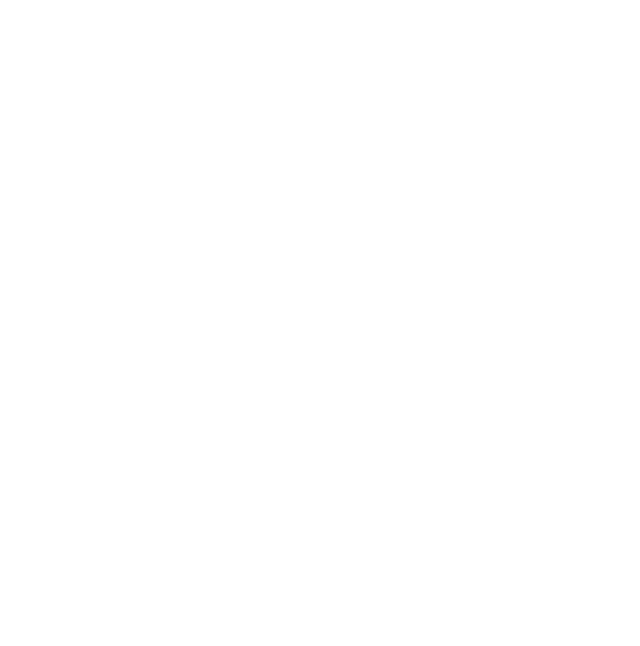
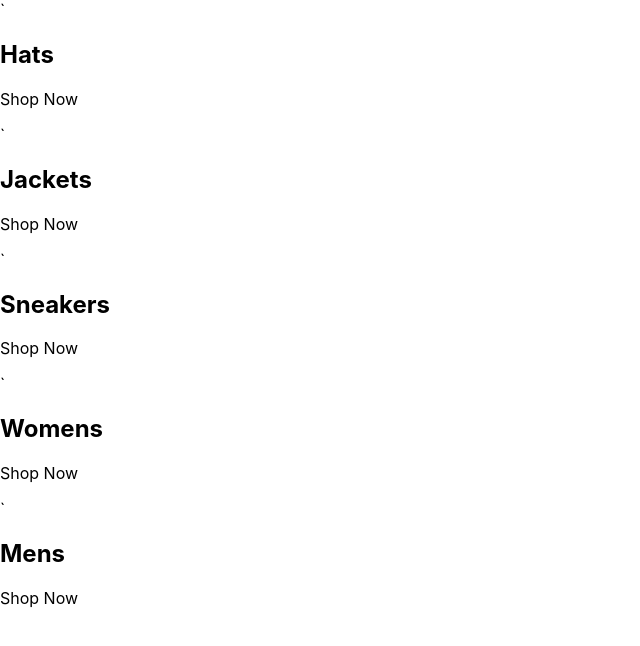
Before and after one commit to Keenan-Kimbrough/Clothing-Store-ReactJS, a React (Create React App) app: page / in a window 1280 px wide. Shown: the top 646 px of the page, without its empty margins (0-640 px from the left). Built offline with nearby package versions, Linux system fonts and the light colour scheme.

Commit message:
added base format of project

```diff
--- a/src/App.js
+++ b/src/App.js
@@ -1,9 +1,84 @@
 import logo from './logo.svg';
 import './App.css';
 
-function App() {
+const App = () => {
+  return (
+   <div>
+    <div className='categories-container'>
+    <div className='category-container'>
+      <div>
+      `<div className='category-body-container'>
+        <h2> Hats</h2>
+        <p> Shop Now </p>
 
 
+
+        </div>
+      </div>
+    </div>
+  </div>
+
+<div className='categories-container'>
+<div className='category-container'>
+  <div>
+  `<div className='category-body-container'>
+    <h2> Jackets</h2>
+    <p> Shop Now </p>
+
+
+
+    </div>
+  </div>
+</div>
+</div>
+
+<div className='categories-container'>
+<div className='category-container'>
+  <div>
+  `<div className='category-body-container'>
+    <h2> Sneakers</h2>
+    <p> Shop Now </p>
+
+
+
+    </div>
+  </div>
+</div>
+</div>
+
+<div className='categories-container'>
+<div className='category-container'>
+  <div>
+  `<div className='category-body-container'>
+    <h2> Womens</h2>
+    <p> Shop Now </p>
+
+
+
+    </div>
+  </div>
+</div>
+</div>
+
+
+
+<div className='categories-container'>
+<div className='category-container'>
+  <div>
+  `<div className='category-body-container'>
+    <h2> Mens</h2>
+    <p> Shop Now </p>
+
+
+
+    </div>
+  </div>
+</div>
+</div>
+
+
+</div>
+    )
 }
 
 export default App;
```
